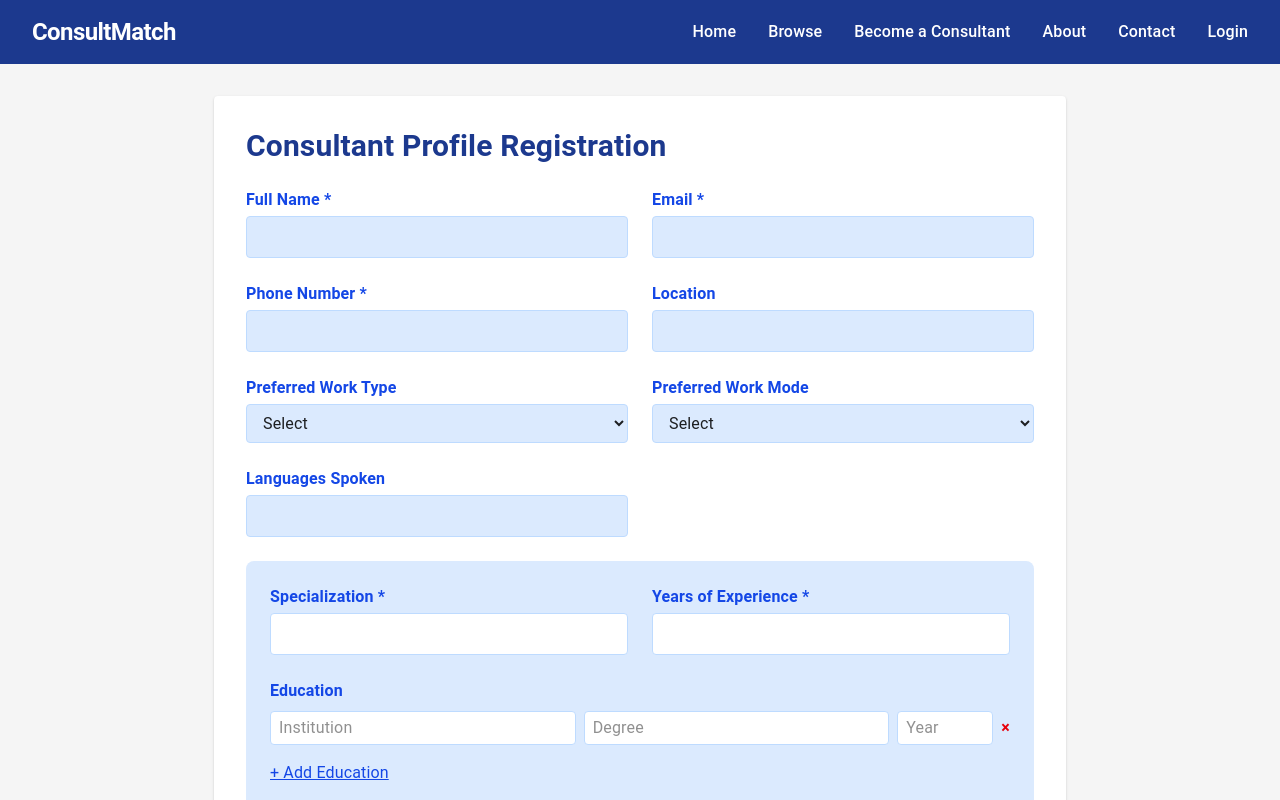
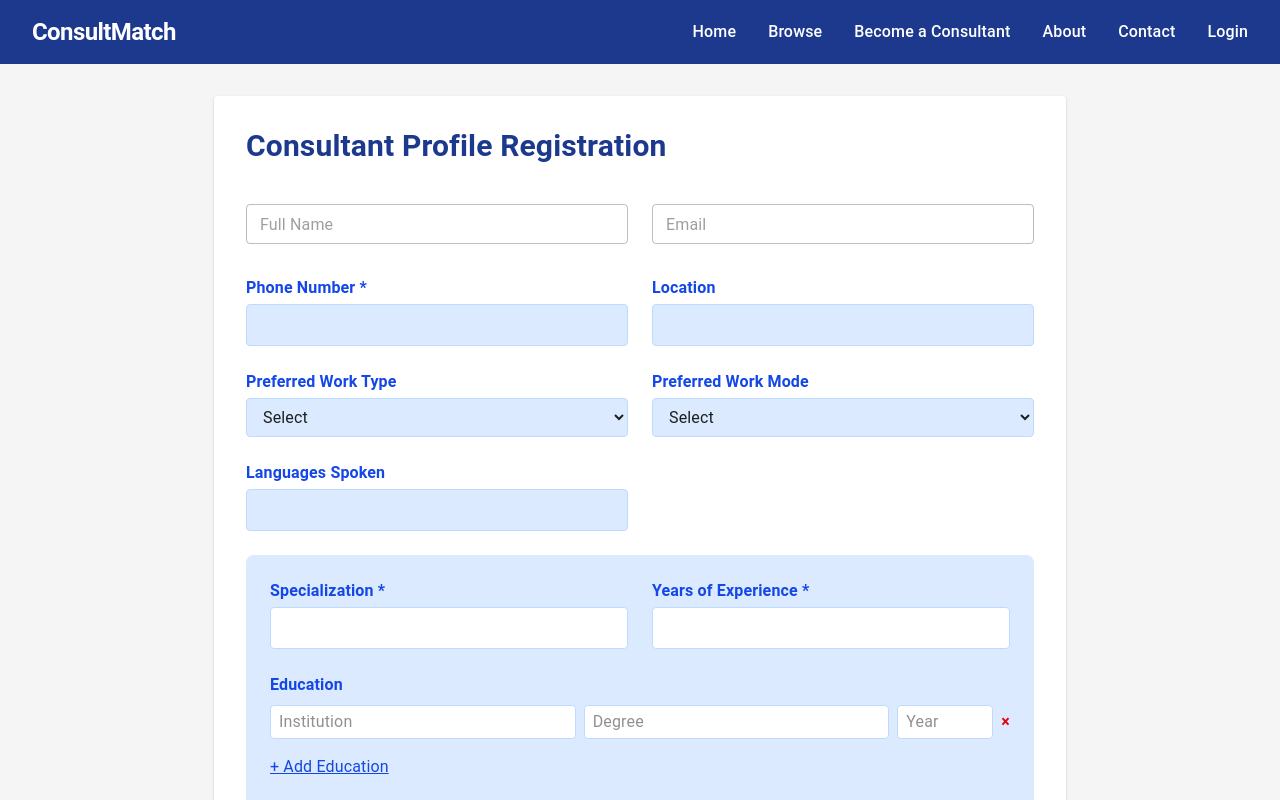
Before and after one commit to imypatel18/insight-advantages, a Next.js app in the folder insight/: page /signup/consultant in a window 1280 px wide. Shown: the top 800 px of the page. Built offline with nearby package versions, Linux system fonts and the light colour scheme.

Commit message:
Add customer/consultant tabs and consultant signup flow

```diff
--- a/insight/app/login/page.js
+++ b/insight/app/login/page.js
@@ -1,13 +1,14 @@
 'use client';
 
 import { useState } from 'react';
-import { Box, Button, Container, Link, Paper, TextField, Typography } from '@mui/material';
+import { Box, Button, Container, Link, Paper, TextField, Typography, Tabs, Tab } from '@mui/material';
 import NextLink from 'next/link';
 import Navbar from '../components/navbar';
 
 export default function LoginPage() {
   const [email, setEmail] = useState('');
   const [password, setPassword] = useState('');
+  const [tab, setTab] = useState('customer');
 
   const handleSubmit = (e) => {
     e.preventDefault();
@@ -19,6 +20,10 @@ export default function LoginPage() {
             <Box sx={{ bgcolor: 'grey.100', minHeight: '100vh', display: 'flex', alignItems: 'center' }}>
         <Container maxWidth="sm">
           <Paper elevation={3} sx={{ p: 4 }}>
+            <Tabs value={tab} onChange={(e, v) => setTab(v)} centered sx={{ mb: 2 }}>
+              <Tab label="Customer" value="customer" />
+              <Tab label="Consultant" value="consultant" />
+            </Tabs>
             <Box component="form" onSubmit={handleSubmit} noValidate>
           <Typography variant="h4" component="h1" gutterBottom>
             Sign in
--- a/insight/app/register/page.js
+++ b/insight/app/register/page.js
@@ -2,11 +2,13 @@
 
 import { useState } from 'react';
 import { useRouter } from 'next/navigation';
-import { Box, Button, Container, Link, Paper, TextField, Typography } from '@mui/material';import NextLink from 'next/link';
+import { Box, Button, Container, Link, Paper, TextField, Typography, Tabs, Tab } from '@mui/material';
+import NextLink from 'next/link';
 import Navbar from '../components/navbar';
 
 export default function RegisterPage() {
   const [values, setValues] = useState({ firstName: '', lastName: '', email: '', password: '' });
+  const [tab, setTab] = useState('customer');
   const router = useRouter();
 
   const handleChange = (field) => (e) => {
@@ -15,7 +17,13 @@ export default function RegisterPage() {
 
   const handleSubmit = (e) => {
     e.preventDefault();
-    router.push('/signup/consultant');
+    if (tab === 'consultant') {
+      const name = encodeURIComponent(`${values.firstName} ${values.lastName}`.trim());
+      const email = encodeURIComponent(values.email);
+      router.push(`/signup/consultant?name=${name}&email=${email}`);
+    } else {
+      router.push('/');
+    }
   };
 
   return (
@@ -24,6 +32,10 @@ export default function RegisterPage() {
      <Box sx={{ bgcolor: 'grey.100', minHeight: '100vh', display: 'flex', alignItems: 'center' }}>
         <Container maxWidth="sm">
           <Paper elevation={3} sx={{ p: 4 }}>
+            <Tabs value={tab} onChange={(e,v)=>setTab(v)} centered sx={{ mb: 2 }}>
+              <Tab label="Customer" value="customer" />
+              <Tab label="Consultant" value="consultant" />
+            </Tabs>
             <Box component="form" onSubmit={handleSubmit} noValidate>
           <Typography variant="h4" component="h1" gutterBottom>
             Sign up
--- a/insight/app/signup/consultant/page.js
+++ b/insight/app/signup/consultant/page.js
@@ -1,12 +1,13 @@
 'use client';
 import { useState } from 'react';
 import Navbar from '../../components/navbar';
-import { Box, Container, Paper } from '@mui/material';
-import { useRouter } from 'next/navigation';
+import { Box, Container, Paper, TextField, Typography } from '@mui/material';
+import { useRouter, useSearchParams } from 'next/navigation';
 export default function ConsultantProfilePage() {
+  const searchParams = useSearchParams();
   const [form, setForm] = useState({
-    fullName: '',
-    email: '',
+    fullName: searchParams.get('name') || '',
+    email: searchParams.get('email') || '',
     phone: '',
     location: '',
     workType: '',
@@ -99,29 +100,22 @@ export default function ConsultantProfilePage() {
         <form onSubmit={handleSubmit} noValidate>
           {/* Personal Info */}
           <div className="grid grid-cols-1 md:grid-cols-2 gap-6 mb-6">
-            <div>
-              <label className="block font-semibold mb-1 text-blue-700">Full Name *</label>
-              <input
-                className={`w-full border rounded px-3 py-2 bg-blue-100 ${errors.fullName ? 'border-red-500' : 'border-blue-200'}`}
-                name="fullName"
-                value={form.fullName}
-                onChange={handleChange}
-                required
-              />
-              {errors.fullName && <p className="text-red-600 text-sm">{errors.fullName}</p>}
-            </div>
-            <div>
-              <label className="block font-semibold mb-1 text-blue-700">Email *</label>
-              <input
-                type="email"
-                className={`w-full border rounded px-3 py-2 bg-blue-100 ${errors.email ? 'border-red-500' : 'border-blue-200'}`}
-                name="email"
-                value={form.email}
-                onChange={handleChange}
-                required
-              />
-              {errors.email && <p className="text-red-600 text-sm">{errors.email}</p>}
-            </div>
+            <TextField
+              label="Full Name"
+              margin="normal"
+              fullWidth
+              size="small"
+              value={form.fullName}
+              disabled
+            />
+            <TextField
+              label="Email"
+              margin="normal"
+              fullWidth
+              size="small"
+              value={form.email}
+              disabled
+            />
             <div>
               <label className="block font-semibold mb-1 text-blue-700">Phone Number *</label>
               <input
```
